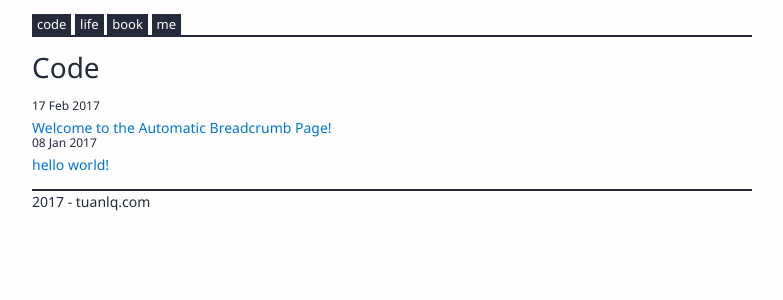
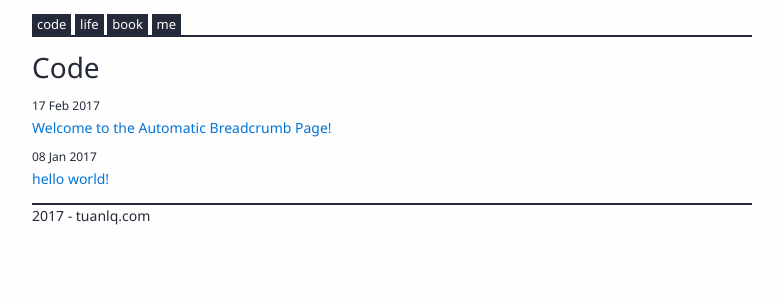
Before and after one commit to tuanle/tuanle.github.io, a Jekyll site: the page built from index.html, in a window 1280 px wide. Shown: the top 300 px of the page, without its empty margins (248-1031 px from the left). Built offline with Jekyll 4.4.1, drawn with Linux system fonts in a browser that asks for light colours.

Commit message:
[temp] Temporary commit in 2017-02-18 09:02

```diff
--- a/assets/css/main.css
+++ b/assets/css/main.css
@@ -74,12 +74,13 @@
     resize: vertical;
 }
 
-/*
- * Allow only vertical resizing of textareas.
- */
+a {
+    color: #0275d8;
+    text-decoration: none;
+}
 
-a {
-    text-decoration: none;
+a:hover {
+    color: #014c8c;
 }
 
 h1, h2, h3, h4, h5 {
@@ -150,7 +151,7 @@
 }
 
 ul.posts li.post {
-    margin-bottom: 14px 0;
+    margin-bottom: 14px;
 }
 
 ul.posts li.post time, ul.posts li.post a {
@@ -163,11 +164,6 @@
 
 ul.posts li.post a {
     margin-top: 7px;
-    color: #0275d8;
-}
-
-ul.posts li.post a:hover {
-    color: #014c8c;
 }
 
 
```
